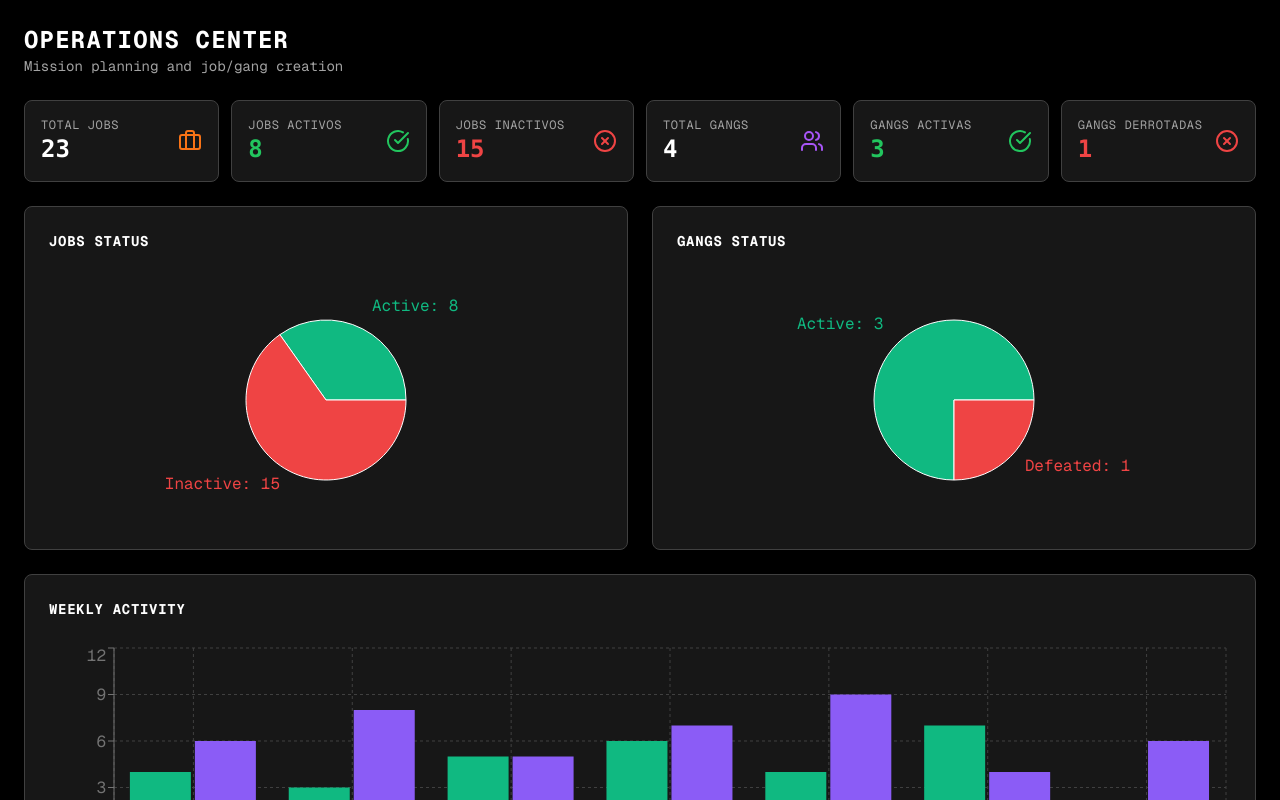
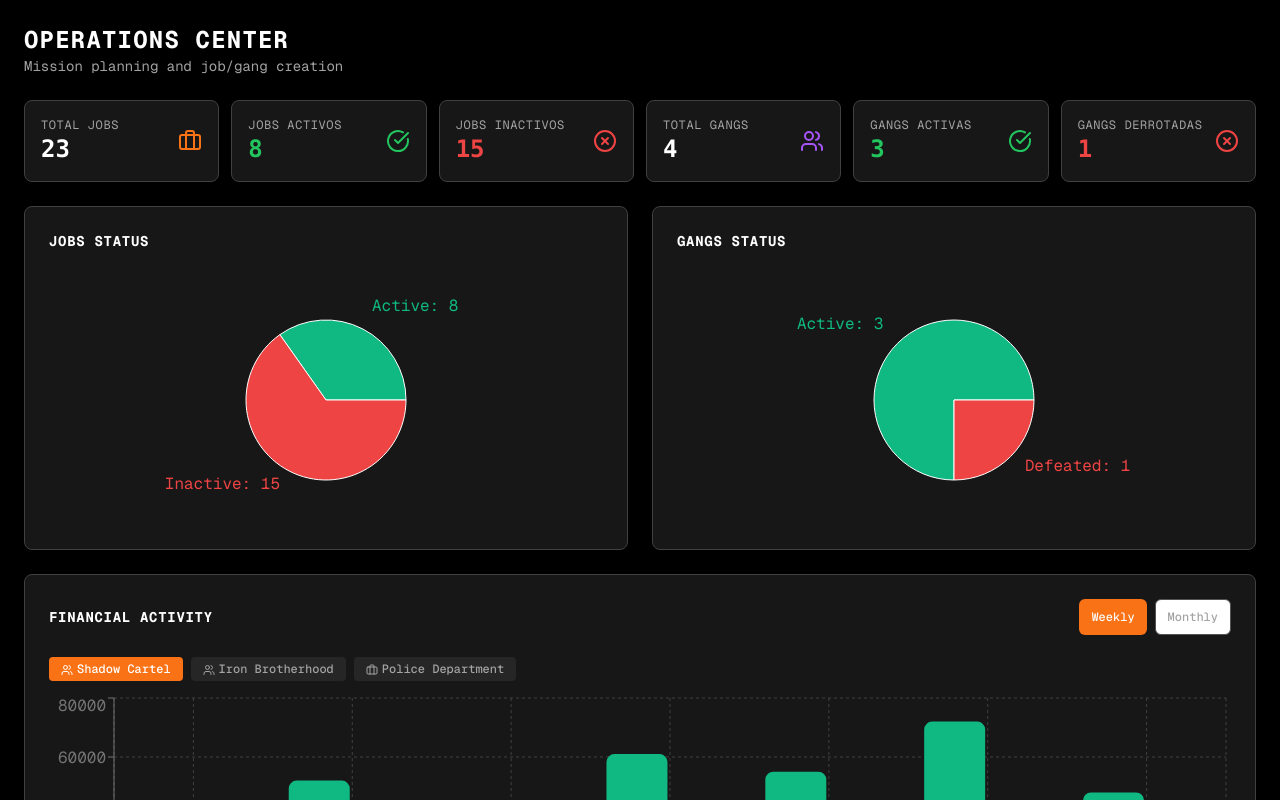
Before and after one commit to beastdummy/oxe_dashboard_v1, a Next.js app in the folder web/: page /operations in a window 1280 px wide. Built offline with nearby package versions, Linux system fonts and the light colour scheme.

Commit message:
feat: Replace weekly activity with financial analytics for jobs/gangs

```diff
--- a/web/app/operations/page.tsx
+++ b/web/app/operations/page.tsx
@@ -2,11 +2,15 @@
 
 import { useState } from "react"
 import { Card, CardContent, CardHeader, CardTitle } from "@/components/ui/card"
+import { Button } from "@/components/ui/button"
 import { BarChart, Bar, PieChart, Pie, Cell, XAxis, YAxis, CartesianGrid, Tooltip, Legend, ResponsiveContainer } from "recharts"
-import { DollarSign, Briefcase, Users, CheckCircle, XCircle } from "lucide-react"
+import { DollarSign, Briefcase, Users, CheckCircle, XCircle, TrendingUp, TrendingDown } from "lucide-react"
 import { JobsGangsSection } from "@/components/JobsGangsSection"
 
 export default function OperationsPage() {
+  const [selectedEntity, setSelectedEntity] = useState<"gang1" | "gang2" | "job1" | null>("gang1")
+  const [timeRange, setTimeRange] = useState<"weekly" | "monthly">("weekly")
+
   // Mock data - in a real app, this would come from props or API
   const jobsStats = {
     total: 23,
@@ -19,6 +23,32 @@ export default function OperationsPage() {
     active: 3,
     defeated: 1,
   }
+
+  // Mock entities for selection
+  const entities = [
+    { id: "gang1", name: "Shadow Cartel", type: "gang" },
+    { id: "gang2", name: "Iron Brotherhood", type: "gang" },
+    { id: "job1", name: "Police Department", type: "job" },
+  ]
+
+  // Weekly income/expense data
+  const weeklyData = [
+    { name: "Mon", income: 45000, expense: 12000 },
+    { name: "Tue", income: 52000, expense: 15000 },
+    { name: "Wed", income: 38000, expense: 10000 },
+    { name: "Thu", income: 61000, expense: 18000 },
+    { name: "Fri", income: 55000, expense: 14000 },
+    { name: "Sat", income: 72000, expense: 20000 },
+    { name: "Sun", income: 48000, expense: 11000 },
+  ]
+
+  // Monthly income/expense data
+  const monthlyData = [
+    { name: "Week 1", income: 232000, expense: 60000 },
+    { name: "Week 2", income: 248000, expense: 65000 },
+    { name: "Week 3", income: 256000, expense: 68000 },
+    { name: "Week 4", income: 268000, expense: 70000 },
+  ]
 
   // Mock data for jobs
   const jobsData = [
@@ -43,17 +73,6 @@ export default function OperationsPage() {
   // Chart colors
   const COLORS = ["#10b981", "#ef4444"]
   const gangColors = ["#8b5cf6", "#ec4899", "#f43f5e", "#06b6d4"]
-
-  // Data for bar chart
-  const activityData = [
-    { name: "Mon", jobs: 4, gangs: 6 },
-    { name: "Tue", jobs: 3, gangs: 8 },
-    { name: "Wed", jobs: 5, gangs: 5 },
-    { name: "Thu", jobs: 6, gangs: 7 },
-    { name: "Fri", jobs: 4, gangs: 9 },
-    { name: "Sat", jobs: 7, gangs: 4 },
-    { name: "Sun", jobs: 2, gangs: 6 },
-  ]
 
   const formatCurrency = (value) => {
     return new Intl.NumberFormat("en-US", {
@@ -207,23 +226,148 @@ export default function OperationsPage() {
         </Card>
       </div>
 
-      {/* Activity Chart */}
+      {/* Financial Activity Chart */}
       <Card className="bg-neutral-900 border-neutral-700">
-        <CardHeader>
-          <CardTitle className="text-sm font-bold text-white tracking-wider">WEEKLY ACTIVITY</CardTitle>
+        <CardHeader className="pb-3">
+          <div className="flex items-center justify-between mb-4">
+            <CardTitle className="text-sm font-bold text-white tracking-wider">FINANCIAL ACTIVITY</CardTitle>
+            <div className="flex gap-2">
+              <Button
+                size="sm"
+                onClick={() => setTimeRange("weekly")}
+                variant={timeRange === "weekly" ? "default" : "outline"}
+                className={`text-xs ${
+                  timeRange === "weekly"
+                    ? "bg-orange-500 hover:bg-orange-600"
+                    : "border-neutral-600 text-neutral-400 hover:bg-neutral-800"
+                }`}
+              >
+                Weekly
+              </Button>
+              <Button
+                size="sm"
+                onClick={() => setTimeRange("monthly")}
+                variant={timeRange === "monthly" ? "default" : "outline"}
+                className={`text-xs ${
+                  timeRange === "monthly"
+                    ? "bg-orange-500 hover:bg-orange-600"
+                    : "border-neutral-600 text-neutral-400 hover:bg-neutral-800"
+                }`}
+              >
+                Monthly
+              </Button>
+            </div>
+          </div>
+
+          {/* Entity Selection */}
+          <div className="flex gap-2 flex-wrap">
+            {entities.map((entity) => (
+              <button
+                key={entity.id}
+                onClick={() => setSelectedEntity(entity.id as any)}
+                className={`px-3 py-1 rounded text-xs font-medium transition-colors ${
+                  selectedEntity === entity.id
+                    ? "bg-orange-500 text-white"
+                    : "bg-neutral-800 text-neutral-400 hover:bg-neutral-700"
+                }`}
+              >
+                {entity.type === "gang" ? (
+                  <Users className="w-3 h-3 inline mr-1" />
+                ) : (
+                  <Briefcase className="w-3 h-3 inline mr-1" />
+                )}
+                {entity.name}
+              </button>
+            ))}
+          </div>
         </CardHeader>
         <CardContent>
-          <ResponsiveContainer width="100%" height={250}>
-            <BarChart data={activityData}>
+          <ResponsiveContainer width="100%" height={300}>
+            <BarChart data={timeRange === "weekly" ? weeklyData : monthlyData}>
               <CartesianGrid strokeDasharray="3 3" stroke="#404040" />
               <XAxis dataKey="name" stroke="#737373" />
               <YAxis stroke="#737373" />
-              <Tooltip contentStyle={{ backgroundColor: "#1f2937", border: "1px solid #404040" }} />
+              <Tooltip
+                contentStyle={{ backgroundColor: "#1f2937", border: "1px solid #404040" }}
+                formatter={(value) => [
+                  new Intl.NumberFormat("en-US", {
+                    style: "currency",
+                    currency: "USD",
+                    minimumFractionDigits: 0,
+                  }).format(value as number),
+                ]}
+              />
               <Legend />
-              <Bar dataKey="jobs" fill="#10b981" name="Jobs" />
-              <Bar dataKey="gangs" fill="#8b5cf6" name="Gangs" />
+              <Bar dataKey="income" fill="#10b981" name="Income" radius={[8, 8, 0, 0]} />
+              <Bar dataKey="expense" fill="#ef4444" name="Expenses" radius={[8, 8, 0, 0]} />
             </BarChart>
           </ResponsiveContainer>
+
+          {/* Summary Stats */}
+          <div className="grid grid-cols-2 md:grid-cols-4 gap-3 mt-6">
+            <div className="bg-neutral-800 p-3 rounded">
+              <p className="text-xs text-neutral-400 mb-1">Total Income</p>
+              <p className="text-lg font-bold text-green-500">
+                {new Intl.NumberFormat("en-US", {
+                  style: "currency",
+                  currency: "USD",
+                  minimumFractionDigits: 0,
+                }).format(
+                  (timeRange === "weekly" ? weeklyData : monthlyData).reduce(
+                    (acc, d) => acc + d.income,
+                    0
+                  )
+                )}
+              </p>
+            </div>
+            <div className="bg-neutral-800 p-3 rounded">
+              <p className="text-xs text-neutral-400 mb-1">Total Expenses</p>
+              <p className="text-lg font-bold text-red-500">
+                {new Intl.NumberFormat("en-US", {
+                  style: "currency",
+                  currency: "USD",
+                  minimumFractionDigits: 0,
+                }).format(
+                  (timeRange === "weekly" ? weeklyData : monthlyData).reduce(
+                    (acc, d) => acc + d.expense,
+                    0
+                  )
+                )}
+              </p>
+            </div>
+            <div className="bg-neutral-800 p-3 rounded">
+              <p className="text-xs text-neutral-400 mb-1">Net Profit</p>
+              <p className="text-lg font-bold text-blue-500">
+                {new Intl.NumberFormat("en-US", {
+                  style: "currency",
+                  currency: "USD",
+                  minimumFractionDigits: 0,
+                }).format(
+                  (timeRange === "weekly" ? weeklyData : monthlyData).reduce(
+                    (acc, d) => acc + d.income - d.expense,
+                    0
+                  )
+                )}
+              </p>
+            </div>
+            <div className="bg-neutral-800 p-3 rounded">
+              <p className="text-xs text-neutral-400 mb-1">Profit Margin</p>
+              <p className="text-lg font-bold text-purple-500">
+                {(
+                  ((timeRange === "weekly" ? weeklyData : monthlyData).reduce(
+                    (acc, d) => acc + d.income - d.expense,
+                    0
+                  ) /
+                    (timeRange === "weekly" ? weeklyData : monthlyData).reduce(
+                      (acc, d) => acc + d.income,
+                      0
+                    )) *
+                  100
+                ).toFixed(1)}
+                %
+              </p>
+            </div>
+          </div>
         </CardContent>
       </Card>
 
```
